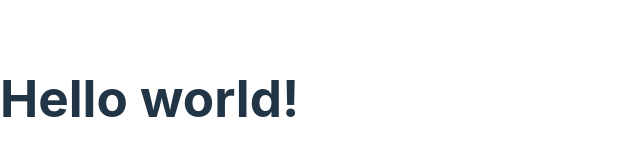
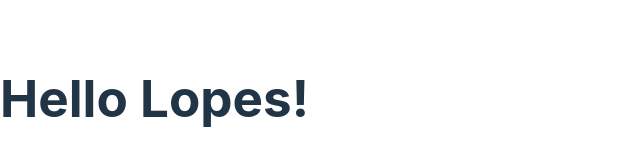
Before and after one commit to andersonblopes/react-app, a React (Vite) app: page / in a window 1280 px wide. Shown: the part 302-468 px from the top of the page, without its empty margins (0-640 px from the left). Built offline with nearby package versions, Linux system fonts and the light colour scheme.

Commit message:
feat: Using dynamic values

```diff
--- a/src/Message.tsx
+++ b/src/Message.tsx
@@ -1,4 +1,7 @@
 function Message()  {
+    const name = "Lopes";
+    if(name)
+        return <h1>Hello {name}!</h1>
     return <h1>Hello world!</h1>
 }
 
```
